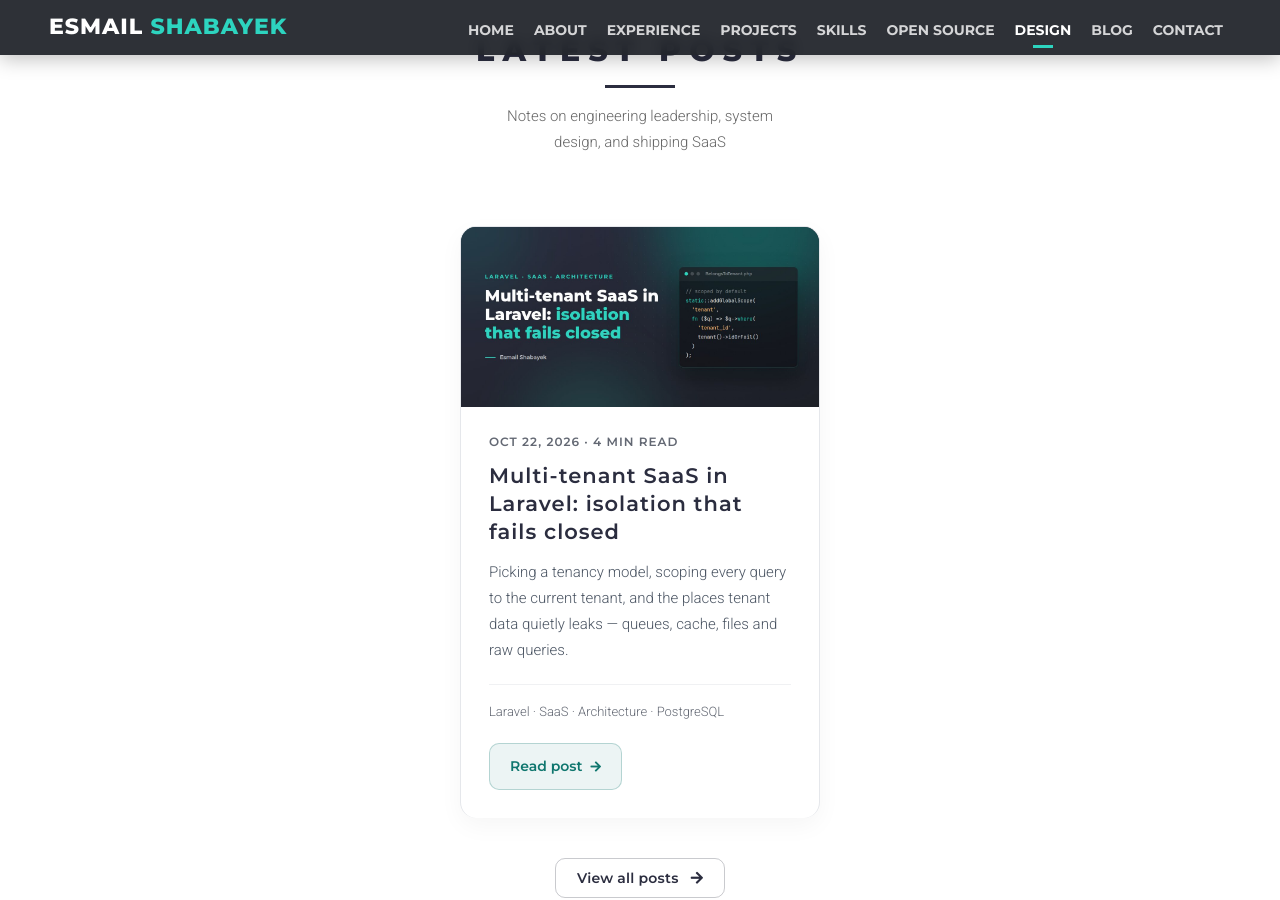
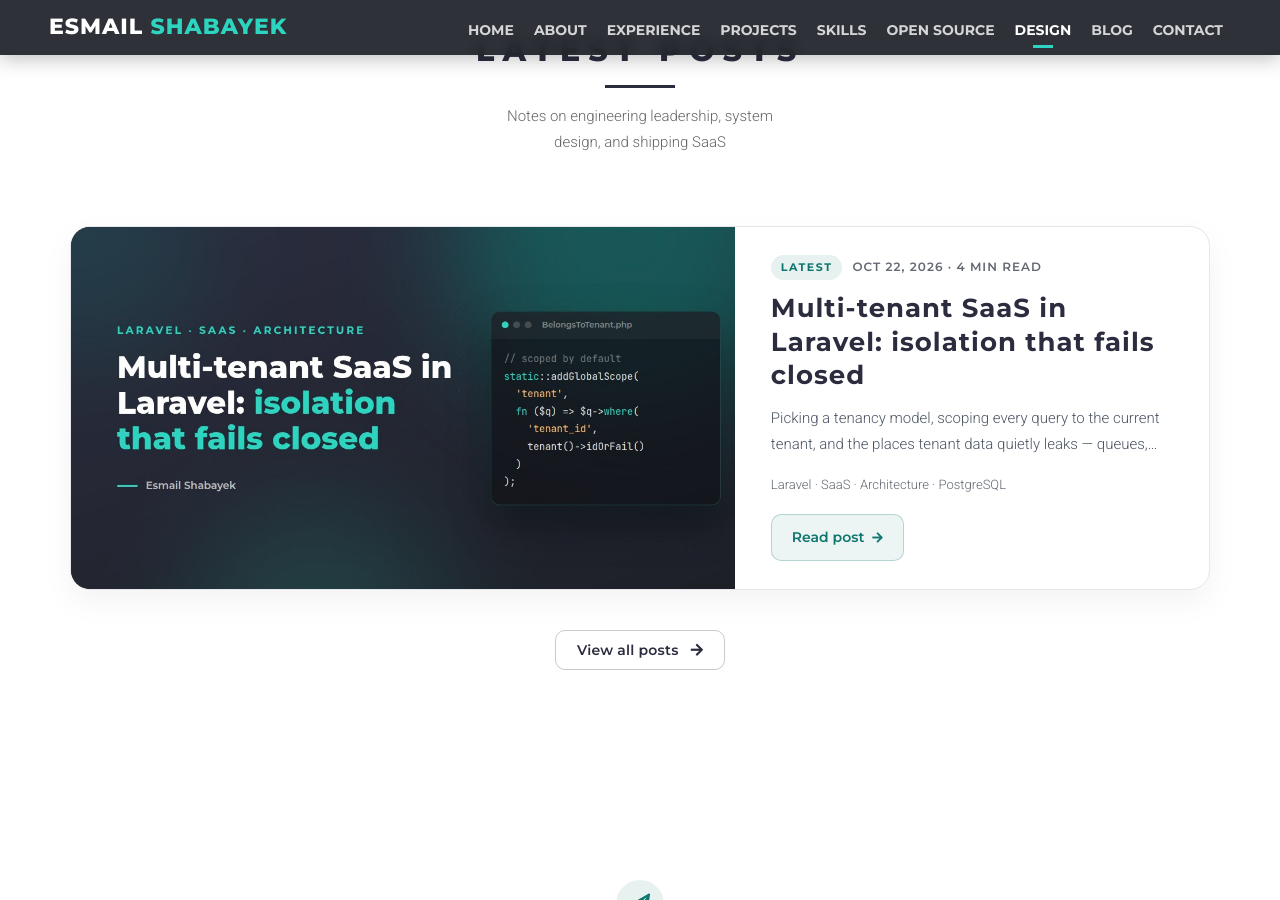
Before and after one commit to shabayekdes/portfolio, a Jekyll site: the page built from index.html, in a window 1280 px wide and 900 px high, scrolled down 11063 px. Built offline with Jekyll 4.4.1, drawn with Linux system fonts in a browser that asks for light colours.

Commit message:
Add featured post section and update CSS for improved homepage layout

```diff
--- /dev/null
+++ b/_includes/post-featured.html
@@ -0,0 +1,15 @@
+{%- assign post = include.post -%}
+					<article class="post-featured">
+						<a class="post-featured-media" href="{{ post.url | relative_url }}" tabindex="-1" aria-hidden="true">
+							{%- if post.image != site.og_image %}<img src="{{ post.image | relative_url }}" alt="">{% else %}<i class="fa fa-pen-nib"></i>{% endif -%}
+						</a>
+						<div class="post-featured-body">
+							<span class="post-meta"><span class="post-badge">Latest</span>{{ post.date | date: "%b %-d, %Y" }} &middot; {% include reading-time.html content=post.content %}</span>
+							<h3><a href="{{ post.url | relative_url }}">{{ post.title }}</a></h3>
+							<p>{{ post.description | default: post.excerpt | strip_html | truncatewords: 40 }}</p>
+							{%- if post.tags.size > 0 %}
+							<span class="post-tags">{{ post.tags | join: " · " }}</span>
+							{%- endif %}
+							<a class="project-link" href="{{ post.url | relative_url }}">Read post <i class="fa fa-arrow-right"></i></a>
+						</div>
+					</article>
--- a/_layouts/default.html
+++ b/_layouts/default.html
@@ -21,7 +21,7 @@
 	<meta name="theme-color" content="#1D2027">
 
 	<link href="/css/bootstrap.min.css" rel="stylesheet" type="text/css">
-	<link href="/css/style.css?v=33" rel="stylesheet">
+	<link href="/css/style.css?v=34" rel="stylesheet">
 	<link href="/css/all.min.css" rel="stylesheet" type="text/css">
 </head>
 <body id="page-top" class="sub-page">
--- a/css/style.css
+++ b/css/style.css
@@ -861,6 +861,31 @@ body.sub-page .header-text h1{max-width: 820px;margin: 0 auto;font-size: 42px;fo
 .post-card p{color: var(--text-body);}
 .post-card .post-tags{display: block;margin: auto 0 20px;padding-top: 16px;border-top: 1px solid #f0f1f3;}
 .post-tags{font-size: 13px;color: var(--text-muted);}
+/* Homepage: newest post as a wide featured card, thumbnail shown uncropped */
+.post-featured{display: grid;grid-template-columns: minmax(0, 7fr) minmax(0, 5fr);align-items: center;margin: 0 0 30px;padding: 0;overflow: hidden;background: #fff;border: 1px solid #e5e7eb;border-radius: 20px;box-shadow: 0 12px 32px rgba(0, 0, 0, .05);transition: transform .25s ease, box-shadow .25s ease, border-color .25s ease;}
+.post-featured:before, .post-featured:after{display: none;}
+.post-featured:hover{transform: translateY(-4px);border-color: rgba(var(--primary-rgb), .35);box-shadow: 0 22px 48px rgba(0, 0, 0, .09);}
+.post-featured-media{position: relative;display: flex;align-items: center;justify-content: center;align-self: stretch;min-height: 320px;overflow: hidden;font-size: 64px;color: var(--primary-light);background: #1D2027;}
+.post-featured-media:hover, .post-featured-media:focus{color: var(--primary-light);text-decoration: none;}
+.post-featured-media img{position: absolute;inset: 0;width: 100%;height: 100%;object-fit: cover;object-position: left center;transition: transform .4s ease;}
+.post-featured:hover .post-featured-media img{transform: scale(1.03);}
+.post-featured-body{display: flex;flex-direction: column;align-items: flex-start;padding: 28px 36px;}
+.post-badge{display: inline-block;margin-right: 10px;padding: 3px 10px;font-family: Montserrat,sans-serif;font-size: 11px;font-weight: 700;letter-spacing: 1.5px;text-transform: uppercase;color: var(--primary);background: rgba(var(--primary-rgb), .1);border-radius: 20px;}
+.post-featured h3{display: -webkit-box;-webkit-line-clamp: 3;-webkit-box-orient: vertical;overflow: hidden;margin: 12px 0 12px;font-size: 26px;font-weight: 700;line-height: 1.3;}
+.post-featured h3 a{color: #2b2d3f;}
+.post-featured h3 a:hover{color: var(--primary);text-decoration: none;}
+.post-featured p{display: -webkit-box;-webkit-line-clamp: 2;-webkit-box-orient: vertical;overflow: hidden;margin: 0 0 16px;color: var(--text-body);}
+.post-featured .post-tags{margin-bottom: 18px;}
+.post-featured .project-link{margin: 0;}
+@media(max-width:991px) {
+	.post-featured{grid-template-columns: 1fr;}
+	.post-featured-media{min-height: 0;aspect-ratio: 1200 / 630;}
+	.post-featured-body{padding: 26px 28px 30px;}
+	.post-featured h3{font-size: 24px;}
+}
+@media(max-width:767px) {
+	.post-featured h3{font-size: 21px;}
+}
 .blog-empty{text-align: center;font-size: 17px;color: var(--text-muted);}
 
 .post-content{max-width: 720px;margin: 0 auto;padding: 0;font-size: 17px;font-weight: 400;line-height: 1.8;color: var(--text-body);border: none;}
--- a/index.html
+++ b/index.html
@@ -110,7 +110,7 @@ layout: null
     <link href="css/bootstrap.min.css" rel="stylesheet" type="text/css">
 
 	<!-- Custom CSS -->
-	<link href="css/style.css?v=33" rel="stylesheet">
+	<link href="css/style.css?v=34" rel="stylesheet">
 
 	<!-- Animate.css -->
 	<link href="css/animate.css" rel="stylesheet" media="all" type="text/css">
@@ -963,11 +963,14 @@ layout: null
 					<div class="intro">Notes on engineering leadership, system design, and shipping SaaS</div>
 				</div>
 				<div class="content">
+					{% include post-featured.html post=site.posts.first %}
+					{%- if site.posts.size > 1 %}
 					<div class="row post-grid">
-						{%- for post in site.posts limit:3 %}
+						{%- for post in site.posts offset:1 limit:3 %}
 						{% include post-card.html post=post %}
 						{%- endfor %}
 					</div>
+					{%- endif %}
 					<div class="text-center"><a class="btn btn-ghost-dark" href="/blog/">View all posts <i class="fa fa-arrow-right btn-arrow"></i></a></div>
 				</div>
 			</div>
```
